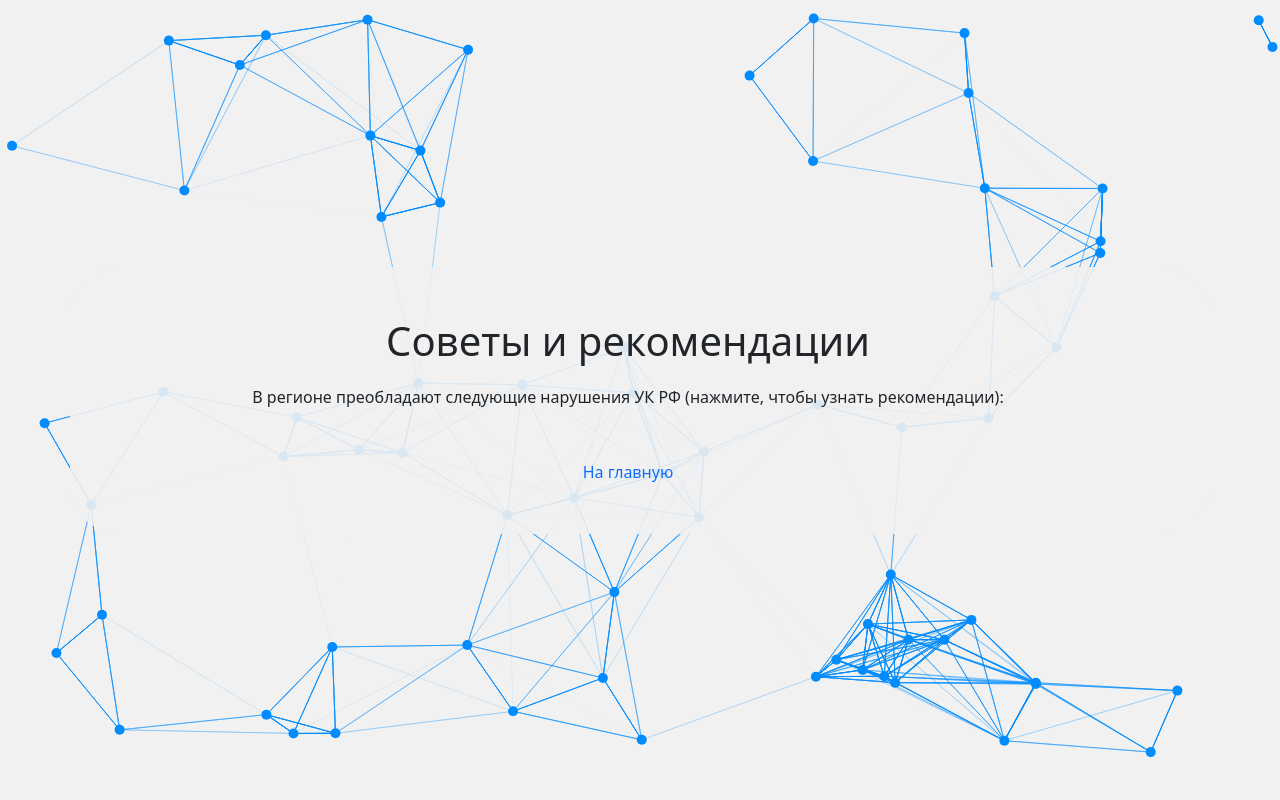
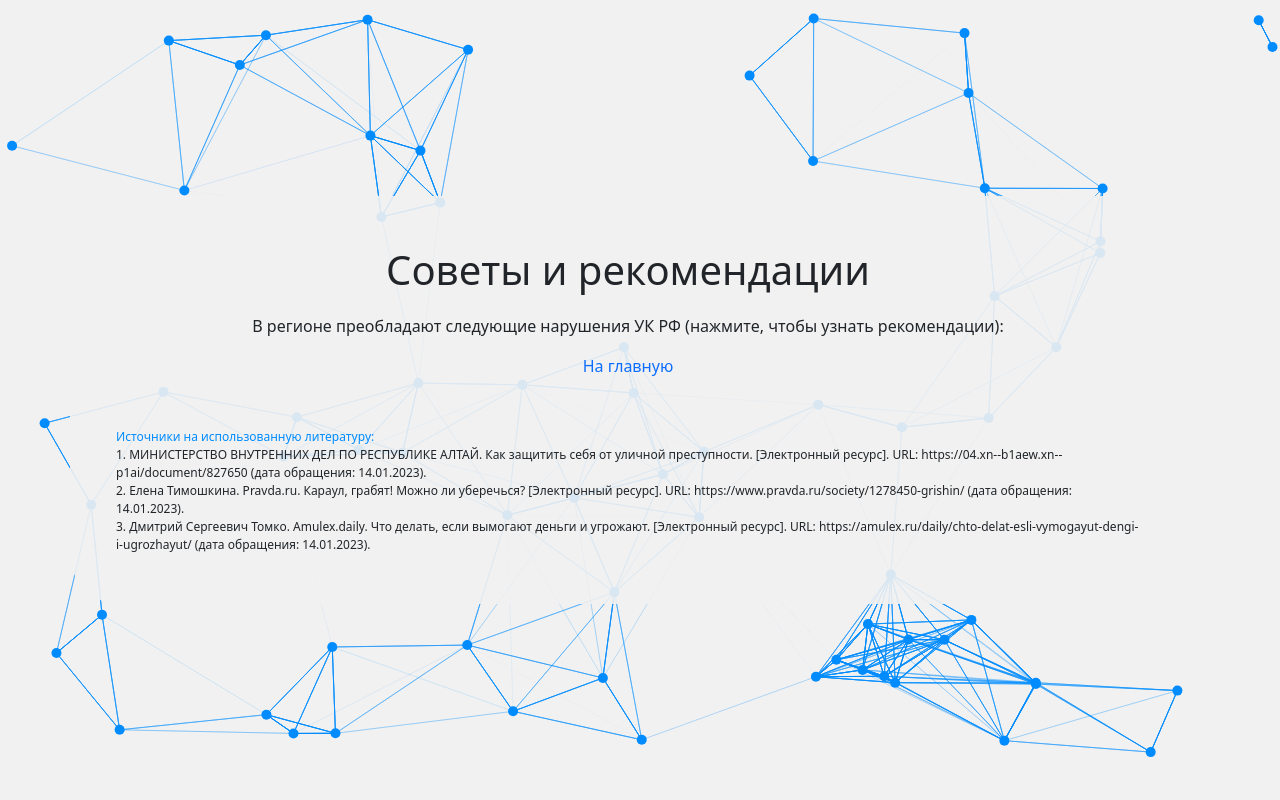
Before and after one commit to scharkoff/our-safety, a PHP site: page /assets/php/pages/recommends.php in a window 1280 px wide. Run offline with PHP 8.4, Linux system fonts and the light colour scheme; data that the repository does not hold is empty.

Commit message:
Create footer, fix css classes

```diff
--- /dev/null
+++ b/assets/php/components/footer.php
@@ -0,0 +1,21 @@
+<footer class="footer">
+    <div class="container">
+        <div class="row">
+            <div class="col-12">
+                <div class="footer__title">Источники на использованную литературу:</div>
+                <ul class="footer__list">
+                    <li class="footer__list-item">1. МИНИСТЕРСТВО ВНУТРЕННИХ ДЕЛ
+                        ПО РЕСПУБЛИКЕ АЛТАЙ. Как защитить себя от уличной преступности. [Электронный ресурс]. URL:
+                        https://04.xn--b1aew.xn--p1ai/document/827650 (дата обращения: 14.01.2023). </li>
+                    <li class="footer__list-item">2. Елена Тимошкина. Pravda.ru. Караул, грабят! Можно ли
+                        уберечься? [Электронный ресурс]. URL:
+                        https://www.pravda.ru/society/1278450-grishin/ (дата обращения: 14.01.2023).</li>
+                    <li class="footer__list-item">3. Дмитрий Сергеевич Томко. Amulex.daily. Что делать, если вымогают
+                        деньги и угрожают. [Электронный ресурс]. URL:
+                        https://amulex.ru/daily/chto-delat-esli-vymogayut-dengi-i-ugrozhayut/ (дата обращения:
+                        14.01.2023).</li>
+                </ul>
+            </div>
+        </div>
+    </div>
+</footer>
--- a/assets/php/pages/main.php
+++ b/assets/php/pages/main.php
@@ -20,7 +20,7 @@ require("../utils/regions.php");
     <title>Главная страница</title>
 </head>
 
-<body class="main">
+<body>
 
     <!-- Preloader -->
     <div class="mask">
--- a/assets/php/pages/recommends.php
+++ b/assets/php/pages/recommends.php
@@ -43,13 +43,14 @@ $articles_of_region = array_slice($articles_of_region, 0, 5);
     <title>Рекомендации</title>
 </head>
 
-<body class="articles">
+<body>
 
     <!-- Preloader -->
     <div class="mask">
         <div class="loader"></div>
     </div>
 
+    <main class="articles">
         <div class="container">
             <div class="row content">
 
@@ -88,9 +89,16 @@ $articles_of_region = array_slice($articles_of_region, 0, 5);
                     </div>
                 </div>
 
+                <!-- Footer -->
+                <div class="row">
+                    <?php require("../components/footer.php"); ?>
+                </div>
 
             </div>
+
+
         </div>
+    </main>
 
 
     <script src="../../bootstrap-5.0.1-dist/js/bootstrap.bundle.min.js"></script>
--- a/assets/scss/components/_index.scss
+++ b/assets/scss/components/_index.scss
@@ -12,3 +12,6 @@
 
 // -- Preloader
 @import "./preloader/index";
+
+// -- Footer
+@import "./footer/index";
--- /dev/null
+++ b/assets/scss/components/footer/_index.scss
@@ -0,0 +1,14 @@
+@import "../../colors/index";
+
+.footer {
+    font-size: 12px;
+    padding-top: 50px;
+
+    &__list {
+        padding: 0;
+    }
+
+    &__title {
+        color: $primary-color;
+    }
+}
--- a/assets/scss/components/global/_index.scss
+++ b/assets/scss/components/global/_index.scss
@@ -11,12 +11,21 @@ body {
     font-family: "Roboto", sans-serif;
     font-weight: 400;
     background-color: $background-color !important;
+    min-height: 100vh;
+    display: flex;
+    justify-content: center;
+    align-items: center;
 }
 
 a {
     text-decoration: none !important;
 }
 
+ul, ol {
+    margin: 0 !important;
+    padding: 0 !important;
+}
+
 li {
     list-style: none;
 }
--- a/assets/scss/components/pages/_index.scss
+++ b/assets/scss/components/pages/_index.scss
@@ -7,8 +7,8 @@
 @import "./welcome/media";
 
 // -- Recommends
-@import "./recommends/index";
-@import "./recommends/media";
+@import "./articles/index";
+@import "./articles/media";
 
 // -- Article recommends
 @import "./article_recommends/index";
--- a/assets/scss/components/pages/article_recommends/_index.scss
+++ b/assets/scss/components/pages/article_recommends/_index.scss
@@ -1,11 +1,4 @@
 .recommends {
-    width: 100%;
-    min-height: 100vh;
-    display: flex;
-    justify-content: center;
-    align-items: center;
-    margin: 0;
-
     &__text {
         line-height: 1.5;
         font-size: 16px;
--- a/assets/scss/components/pages/recommends/_index.scss
+++ b/assets/scss/components/pages/articles/_index.scss
@@ -3,15 +3,9 @@
 
 // -- Main
 .articles {
-    width: 100%;
-    min-height: 100vh;
-    display: flex;
-    justify-content: center;
-    align-items: center;
-    margin: 0;
-
     &__list {
         margin: 0 0 35px 0;
+        padding: 0;
     }
 
     &__title {
--- a/assets/scss/components/pages/main/_index.scss
+++ b/assets/scss/components/pages/main/_index.scss
@@ -4,13 +4,6 @@
 
 // -- Main
 .main {
-    margin-top: 100px;
-    width: 100%;
-    min-height: 100vh;
-    display: flex;
-    justify-content: center;
-    align-items: center;
-
     &__title {
         margin-bottom: 20px;
     }
--- a/assets/scss/components/pages/welcome/_index.scss
+++ b/assets/scss/components/pages/welcome/_index.scss
@@ -2,12 +2,6 @@
 @import "../../../mixins/index";
 
 .welcome {
-    width: 100%;
-    height: 100vh;
-    display: flex;
-    justify-content: center;
-    align-items: center;
-
     &-wrapper {
         display: flex;
         flex-direction: column;
--- a/assets/scss/style.css
+++ b/assets/scss/style.css
@@ -109,24 +109,25 @@ body {
   font-family: "Roboto", sans-serif;
   font-weight: 400;
   background-color: rgb(241, 241, 241) !important;
+  min-height: 100vh;
+  display: flex;
+  justify-content: center;
+  align-items: center;
 }
 
 a {
   text-decoration: none !important;
 }
 
+ul, ol {
+  margin: 0 !important;
+  padding: 0 !important;
+}
+
 li {
   list-style: none;
 }
 
-.main {
-  margin-top: 100px;
-  width: 100%;
-  min-height: 100vh;
-  display: flex;
-  justify-content: center;
-  align-items: center;
-}
 .main__title {
   margin-bottom: 20px;
 }
@@ -316,13 +317,6 @@ li {
     font-size: 10px;
   }
 }
-.welcome {
-  width: 100%;
-  height: 100vh;
-  display: flex;
-  justify-content: center;
-  align-items: center;
-}
 .welcome-wrapper {
   display: flex;
   flex-direction: column;
@@ -412,16 +406,9 @@ li {
     padding: 0 10px;
   }
 }
-.articles {
-  width: 100%;
-  min-height: 100vh;
-  display: flex;
-  justify-content: center;
-  align-items: center;
-  margin: 0;
-}
 .articles__list {
   margin: 0 0 35px 0;
+  padding: 0;
 }
 .articles__title {
   margin-bottom: 20px;
@@ -436,14 +423,6 @@ li {
   color: #000;
 }
 
-.recommends {
-  width: 100%;
-  min-height: 100vh;
-  display: flex;
-  justify-content: center;
-  align-items: center;
-  margin: 0;
-}
 .recommends__text {
   line-height: 1.5;
   font-size: 16px;
@@ -544,6 +523,17 @@ li {
     -o-transform: rotate(360deg);
   }
 }
+.footer {
+  font-size: 12px;
+  padding-top: 50px;
+}
+.footer__list {
+  padding: 0;
+}
+.footer__title {
+  color: rgb(0, 140, 255);
+}
+
 @font-face {
   font-family: "Roboto";
   font-weight: 900;
--- a/index.php
+++ b/index.php
@@ -11,14 +11,14 @@
     <title>НАША БЕЗОПАСНОСТЬ</title>
 </head>
 
-<body class="welcome">
+<body>
 
     <!-- Preloader -->
     <div class="mask">
         <div class="loader"></div>
     </div>
 
-    <main class="welcome-main">
+    <main class="welcome">
         <div class="container">
             <div class="welcome-wrapper">
                 <h1 class="welcome__title">
```
Also changed, not shown: assets/php/pages/article_recommends.php (+6 -2 lines), assets/scss/components/pages/articles/_media.scss (added), 1 other file. Lines whose indentation alone changed are shown as unchanged.
